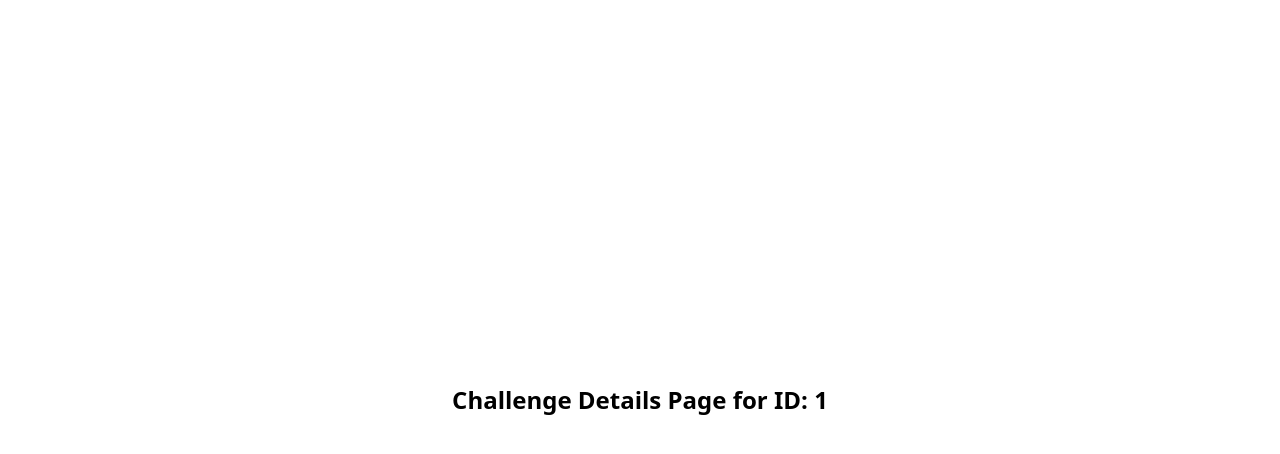
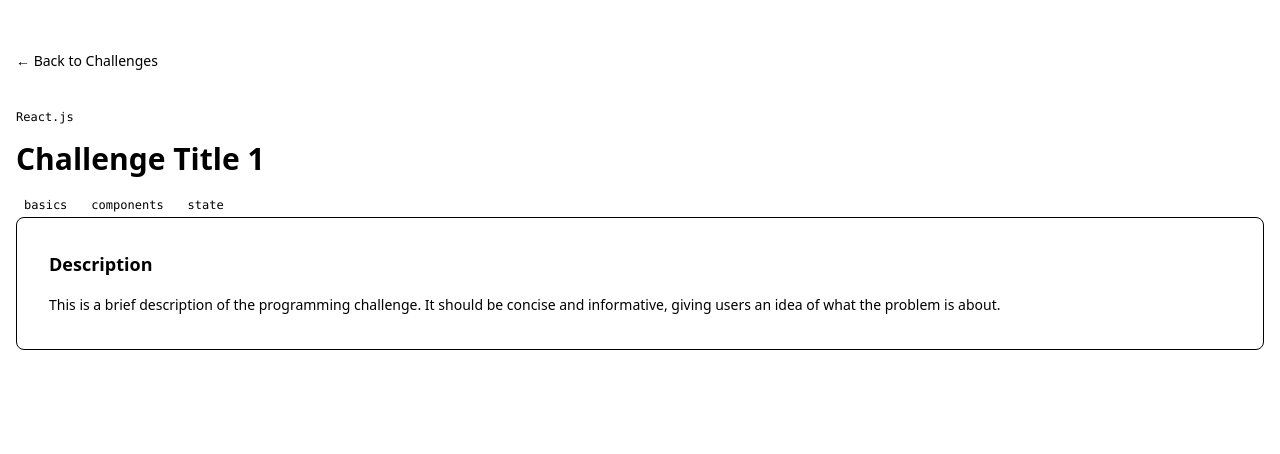
Before and after one commit to DiegoLSdev/Code-Tests, a React (Vite) app: page /challenge/1 in a window 1280 px wide. Shown: the top 454 px of the page. Built offline with nearby package versions, Linux system fonts and the light colour scheme.

Commit message:
Challenge

```diff
--- a/src/pages/Challenge.tsx
+++ b/src/pages/Challenge.tsx
@@ -1,4 +1,4 @@
-import { useParams } from 'react-router-dom';
+import { Link, useParams } from 'react-router-dom';
 import { challenges } from '../data/challenges';
 
 export default function Challenge() {
@@ -9,14 +9,47 @@ export default function Challenge() {
     if (!challenge) {
         return (
             <div className="min-h-screen bg-background flex items-center justify-center">
-                <h2 className="text-2xl font-bold">Challenge Not Found</h2>
+                <div className="text-center">
+                    <h2 className="text-2xl font-bold mb-4">Challenge Not Found</h2>
+                    <Link to="/" className="text-primary hover:underline">
+                        ← Back to Home
+                    </Link>
+                </div>
             </div>
-        )
+        );
     }
 
     return (
-        <div className="min-h-screen bg-background flex items-center justify-center">
-            <h2 className="text-2xl font-bold">Challenge Details Page for ID: {challenge.id}</h2>
+        <div className="min-h-screen bg-background bg-grid-pattern">
+            <div className="container mx-auto px-4 py-12">
+                <Link to="/" className="inline-flex items-center gap-2 text-sm font-medium text-primary hover:underline mb-8">
+                    ← Back to Challenges
+                </Link>
+                {/* CHALLENGE HEADER */}
+                <div className="mb-8">
+                    <span className="font-mono text-xs mb-4 inline-block">
+                        {challenge.category}
+                    </span>
+                    <h1 className="text-3xl font-bold mb-4">{challenge.title}</h1>
+
+                    {/* TAGS */}
+                    <div className="flex flex-wrap gap-2">
+                        {challenge.tags.map((tag) => (
+                            <span key={tag} className="rounded-md bg-secondary px-2 py-1 font-mono text-xs">
+                                {tag}
+                            </span>
+                        ))}
+                    </div>
+
+
+                    <div className="rounded-lg border border-border bg-card p-8">
+                        <h2 className="text-lg font-semibold mb-4">Description</h2>
+                        <p className="text-sm leading-relaxed">
+                            {challenge.description}
+                        </p>
+                    </div>
+                </div>
+            </div>
         </div>
     );
 }
```
